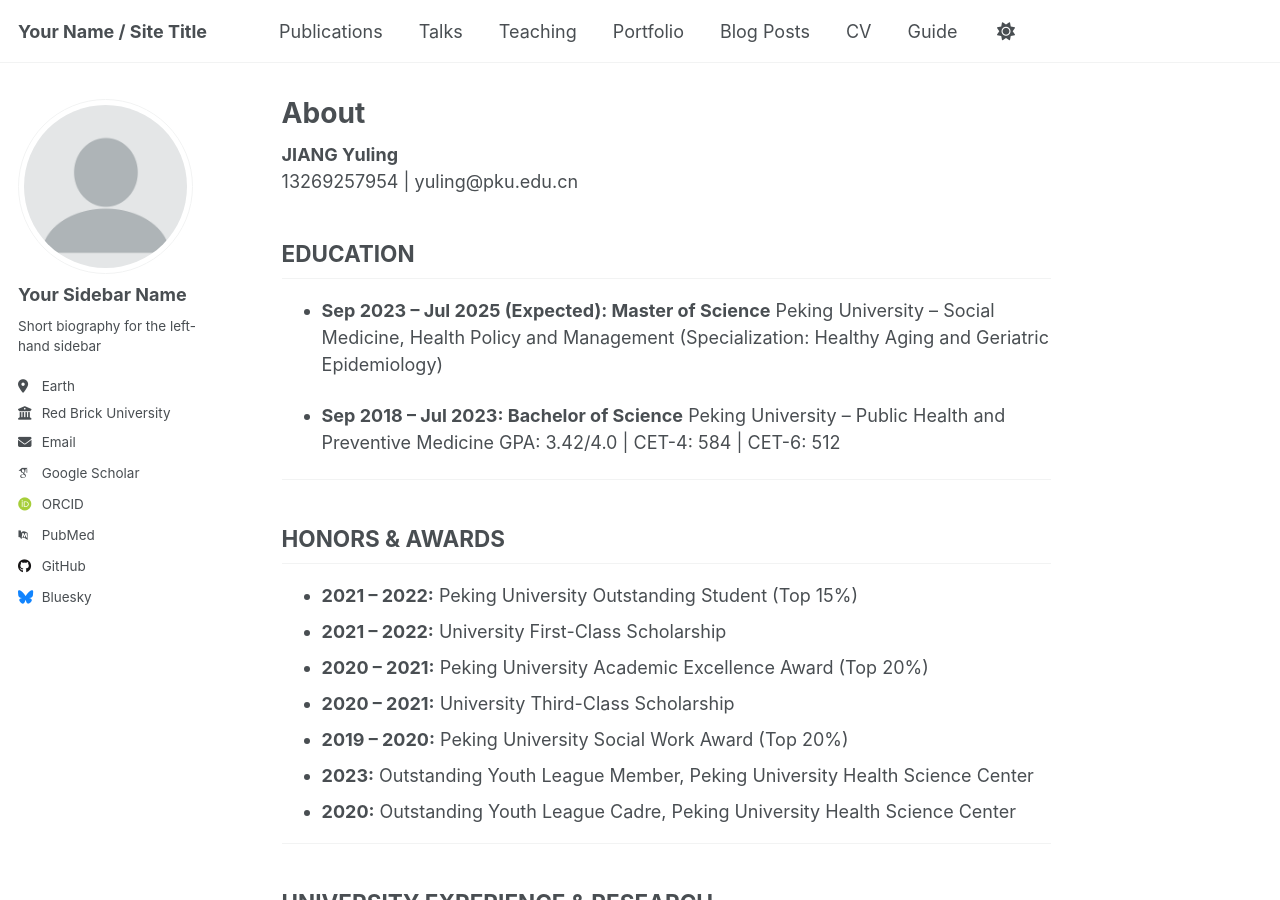
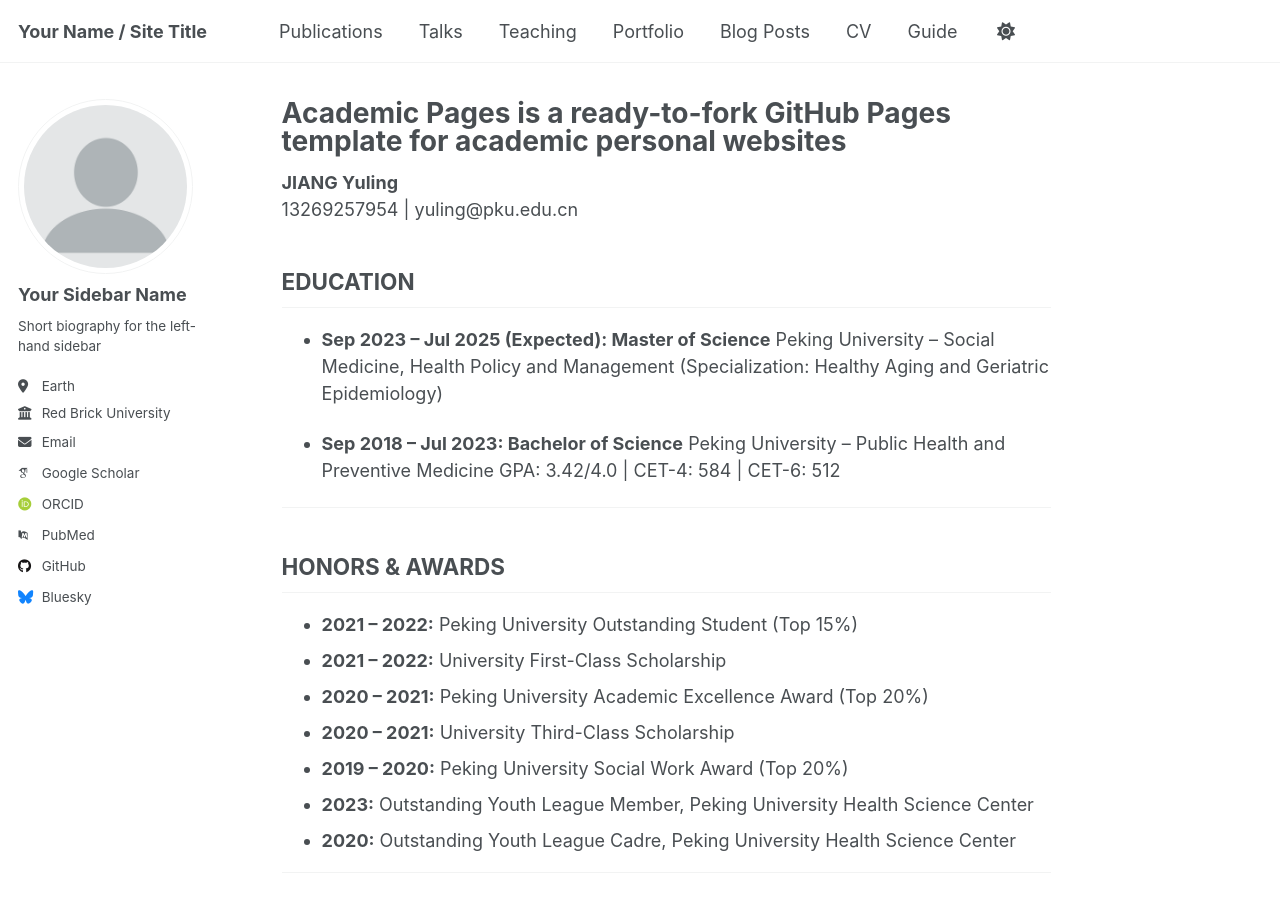
Before and after one commit to YulingJiang9072/YulingJiang9072.github.io, a Jekyll site: the page built from _pages/about.md, in a window 1280 px wide and 900 px high. Built offline with Jekyll 4.4.1, drawn with Linux system fonts in a browser that asks for light colours; some web fonts are replaced; a script that is not in the unit is left out.

Commit message:
Revise about page title and permalink settings
Updated the about page with new title and permalink.

```diff
--- a/_pages/about.md
+++ b/_pages/about.md
@@ -1,8 +1,12 @@
 ---
-permalink: /about/
-title: "About"
+permalink: /
+title: "Academic Pages is a ready-to-fork GitHub Pages template for academic personal websites"
 author_profile: true
+redirect_from:
+  - /about/
+  - /about.html
 ---
+
 
 **JIANG Yuling**
 13269257954 | yuling@pku.edu.cn
```
